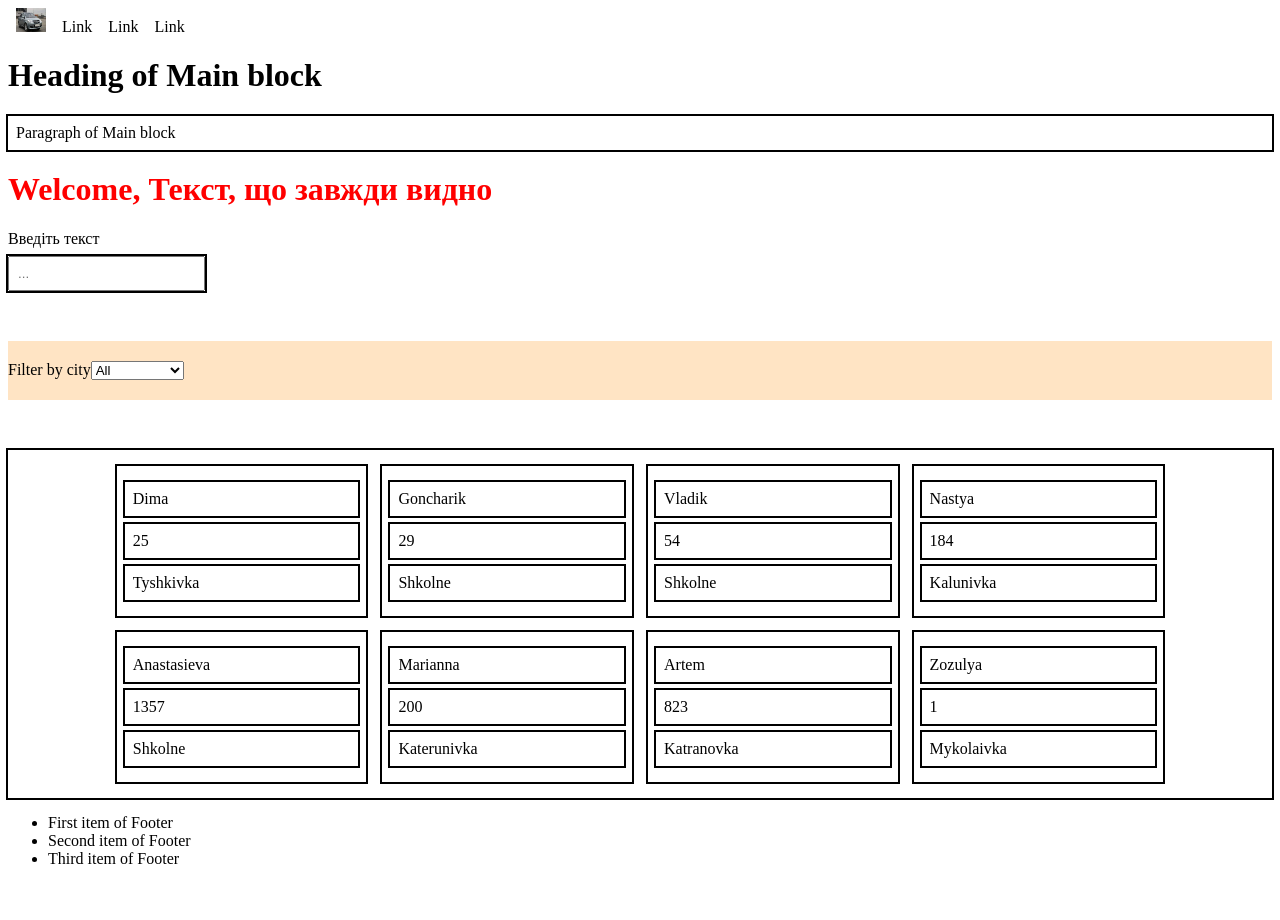
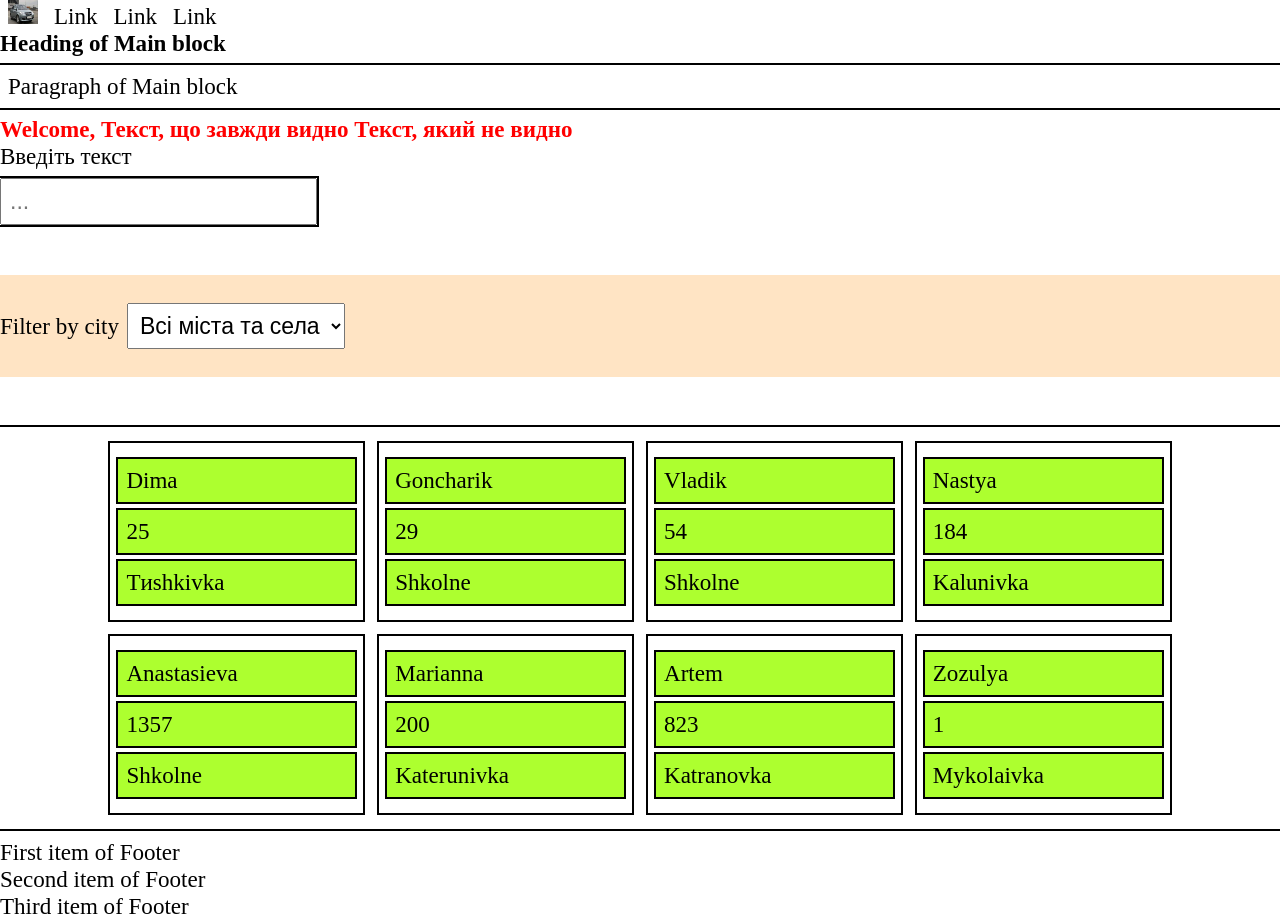
Before and after one commit to SurkovKostiantyn/vite_react, a React (Vite) app: page / in a window 1280 px wide. Before the commit the page ends 884 px from the top, so only its background shows below. Built offline with nearby package versions, Linux system fonts and the light colour scheme.

Commit message:
List.jsx + filter by city

```diff
--- a/src/components/List.jsx
+++ b/src/components/List.jsx
@@ -1,6 +1,16 @@
+import { useState } from 'react';
 import Students from '../list.json';
 
 function List() {
+    const [selectedCity, setSelectedCity] = useState('');
+
+    const handleCityChange = (event) => {
+        setSelectedCity(event.target.value);
+    };
+
+    const filteredStudents = selectedCity
+        ? Students.filter(student => student.city === selectedCity)
+        : Students;
 
     const showOptions = (data) => {
         return [...new Set(data.map(item => item.city))]
@@ -13,16 +23,18 @@ function List() {
 
     return (
         <>
+
             <div className={'filters'}>
                 <label>Filter by city
-                    <select>
-                        <option value={''}>All</option>
+                    <select onChange={handleCityChange}>
+                        <option value={''}>Всі міста та села</option>
                         {showOptions(Students)}
                     </select>
                 </label>
             </div>
+
             <div className={'users'}>
-                {Students.map((student) => (
+                {filteredStudents.map((student) => (
                     <div className={'user'} key={student.name}>
                         <p>{student.name}</p>
                         <p>{student.absences}</p>
@@ -30,6 +42,7 @@ function List() {
                     </div>
                 ))}
             </div>
+
         </>
     );
 }
--- a/src/list.json
+++ b/src/list.json
@@ -2,7 +2,7 @@
     {
       "name": "Dima",
       "absences": 25,
-      "city": "Tyshkivka"
+      "city": "Tиshkivka"
     },
     {
       "name": "Goncharik",
--- a/src/main.css
+++ b/src/main.css
@@ -1,3 +1,10 @@
+* {
+    margin: 0;
+    padding: 0;
+    box-sizing: border-box;
+    font-size: 1.2rem;
+}
+
 textarea,p, .chat-input {
     display: block;
     outline: 2px solid #000;
@@ -35,3 +42,13 @@ a{
     background-color: bisque;
     padding: 20px 0;
 }
+
+select{
+    padding: 8px;
+    margin: 8px;
+    box-sizing: border-box;
+}
+
+.user p{
+    background-color: greenyellow;
+}
```
